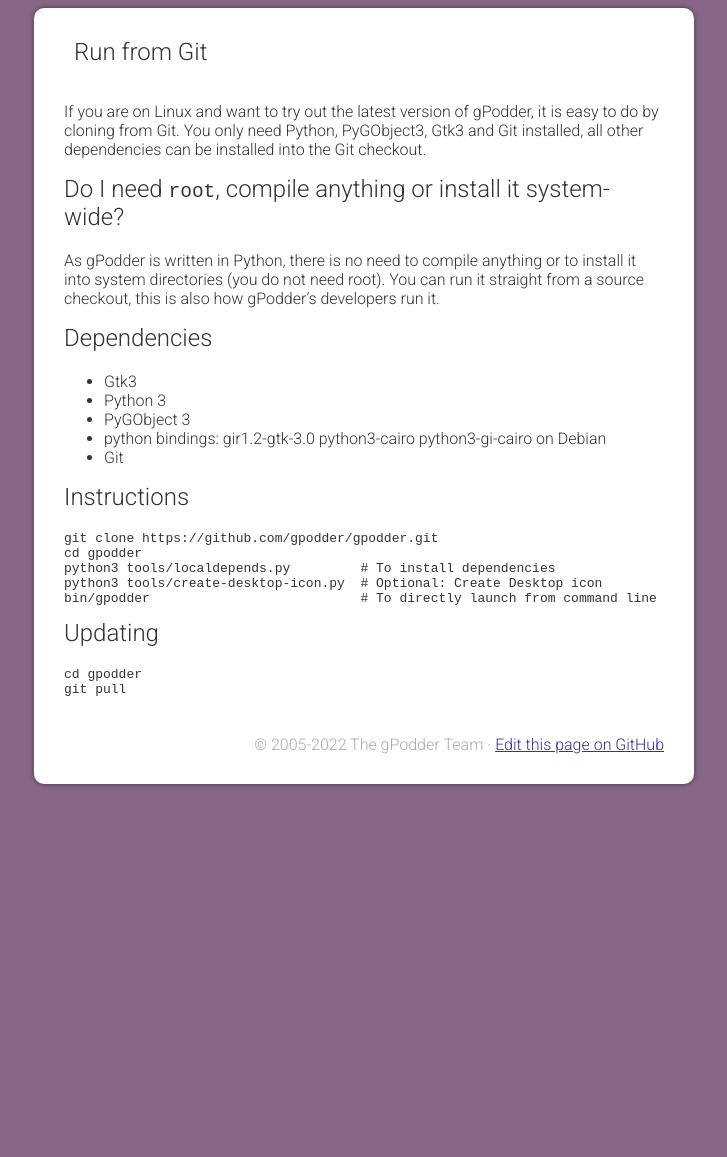
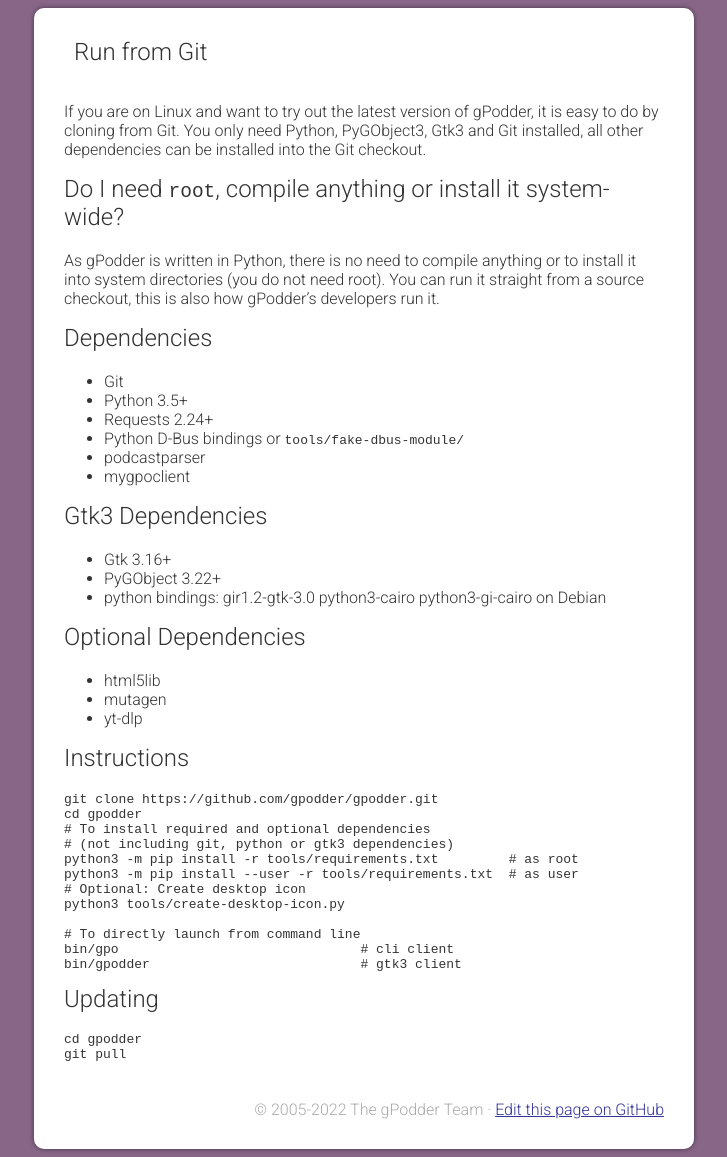
Before and after one commit to gpodder/gpodder.github.io, a Jekyll site: the page built from docs/run-from-git.md, in a window 1280 px wide. Shown: the whole page, without its empty margins (276-1003 px from the left). Built offline with Jekyll 4.4.1, drawn with Linux system fonts in a browser that asks for light colours; our own code applies the rules of GitHub Pages for plain Markdown files; before the commit the page ends 900 px from its top, so only the background shows below that.

Commit message:
Update dependencies in the 'run from git' instructions.

```diff
--- a/docs/run-from-git.md
+++ b/docs/run-from-git.md
@@ -10,19 +10,39 @@
 
 ## Dependencies
 
-* Gtk3
-* Python 3
-* PyGObject 3
+* Git
+* Python 3.5+
+* Requests 2.24+
+* Python D-Bus bindings or `tools/fake-dbus-module/`
+* podcastparser
+* mygpoclient
+
+## Gtk3 Dependencies
+
+* Gtk 3.16+
+* PyGObject 3.22+
 * python bindings: gir1.2-gtk-3.0 python3-cairo python3-gi-cairo on Debian
-* Git
+
+## Optional Dependencies
+
+* html5lib
+* mutagen
+* yt-dlp
 
 ## Instructions
 
     git clone https://github.com/gpodder/gpodder.git
     cd gpodder
-    python3 tools/localdepends.py         # To install dependencies
-    python3 tools/create-desktop-icon.py  # Optional: Create Desktop icon
-    bin/gpodder                           # To directly launch from command line
+    # To install required and optional dependencies
+    # (not including git, python or gtk3 dependencies)
+    python3 -m pip install -r tools/requirements.txt         # as root
+    python3 -m pip install --user -r tools/requirements.txt  # as user
+    # Optional: Create desktop icon
+    python3 tools/create-desktop-icon.py
+
+    # To directly launch from command line
+    bin/gpo                               # cli client
+    bin/gpodder                           # gtk3 client
 
 ## Updating
 
```
